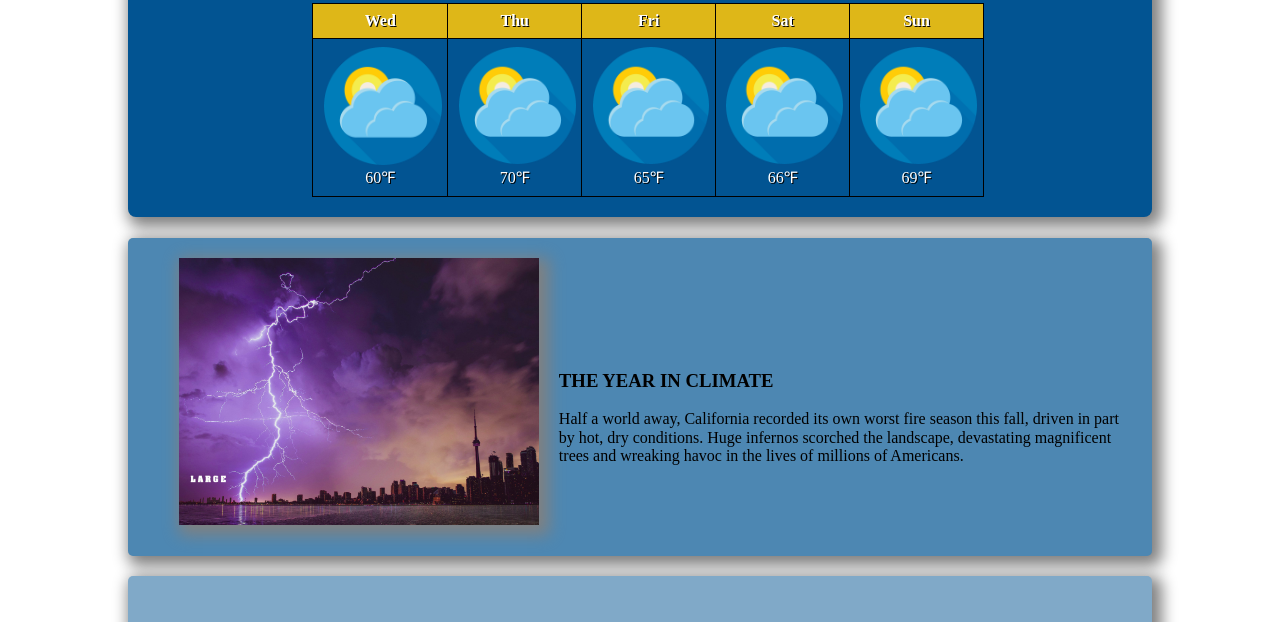
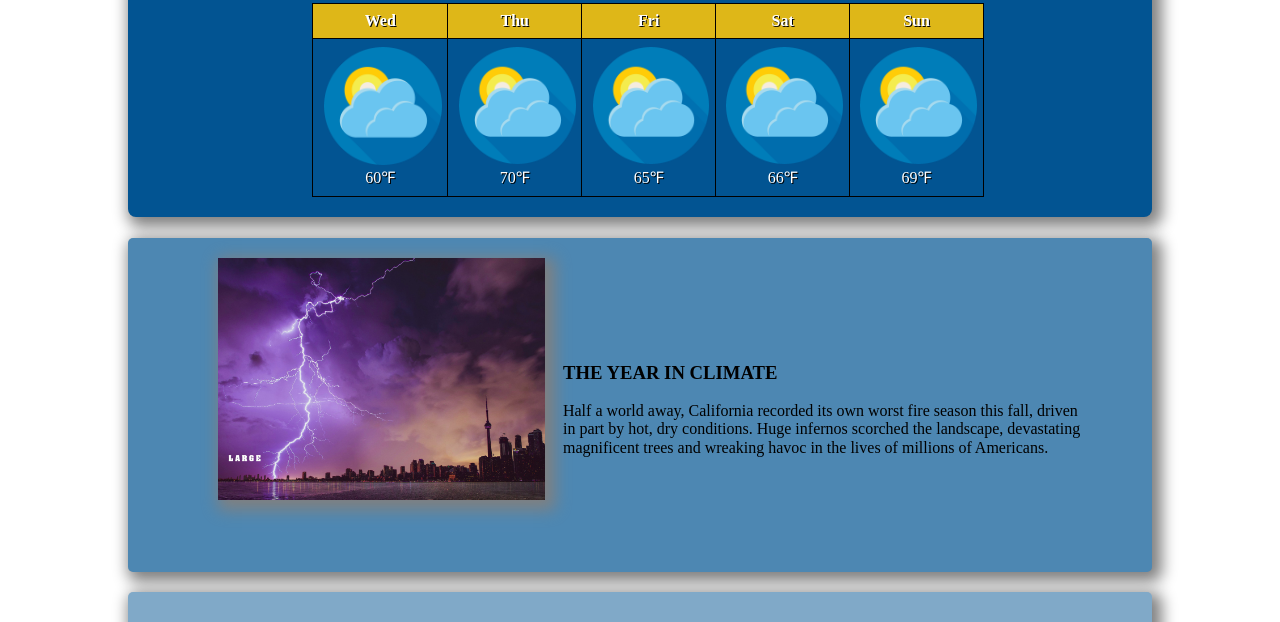
Before and after one commit to chrismarti343/christian.github.io, a plain HTML site: page lesson6/preston-6.html in a window 1280 px wide. Shown: the part 1139-1761 px from the top of the page. Drawn offline with nearby package versions, Linux system fonts and the light colour scheme; some packages are replaced by stand-ins of ours; a script that the page names is missing.

Commit message:
articel_changes

```diff
--- a/lesson6/css/main.css
+++ b/lesson6/css/main.css
@@ -206,14 +206,7 @@ main{
     font-size: 20px;
 }
 
-/* article */
 
-.article{
-    border-style: dotted;
-    margin-top: 3%;
-    padding: 3%;
-
-}
 
 /* HERO IMAGE */
 
@@ -349,7 +342,7 @@ main{
         border-style: none;
         margin-top: 5%;
         border-radius: 5px;
-        padding: 3%;
+        padding: 7%;
         padding-top: 10%;
         background-color: #4d87b2;
         box-shadow: 5px 5px 15px 5px gray;
```
